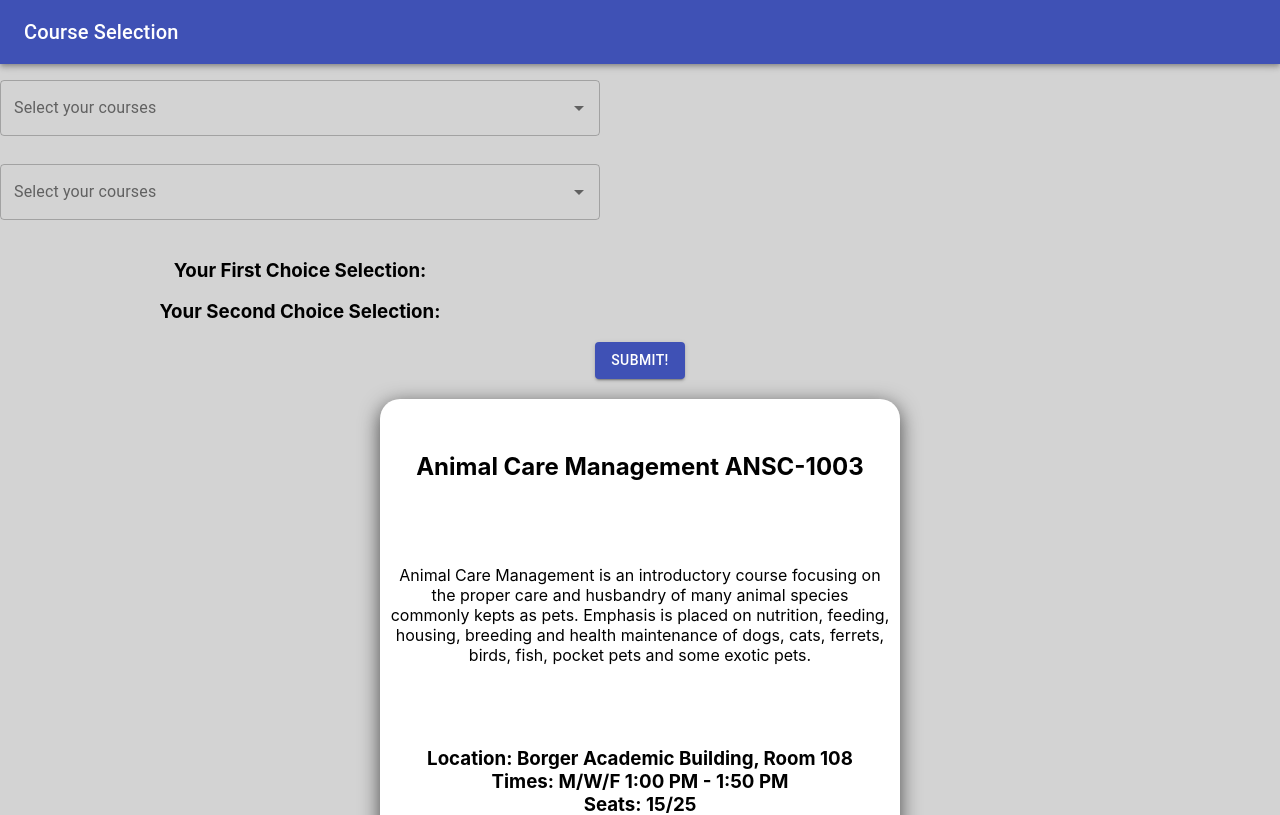
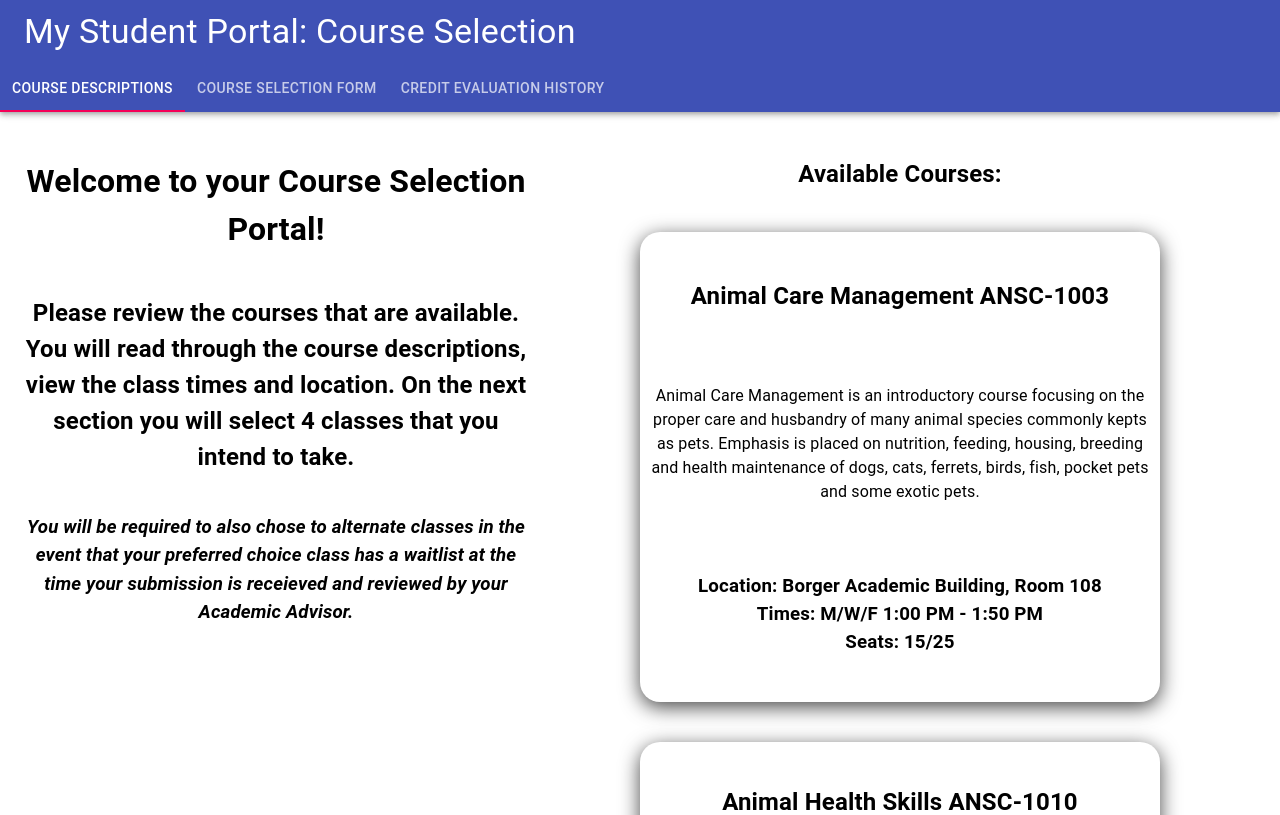
Before and after one commit to saiken86807/course-selector-app, a React (Create React App) app: page / in a window 1280 px wide. Shown: the top 815 px of the page. Built offline with nearby package versions, Linux system fonts and the light colour scheme.

Commit message:
Removed AppBar to Layout File & cleaned up file

```diff
--- a/src/App.js
+++ b/src/App.js
@@ -6,20 +6,12 @@
 import Typography from '@material-ui/core/Typography';
 import AppBar from '@material-ui/core/AppBar';
 import CourseSelectionForm from './Form Components/CourseSelectionForm';
+import Layout from './PageLayout/Layout';
 
 function App() {
 	return (
 		<div className="App">
-			<AppBar title="Enter your selected courses" position="static">
-				<Toolbar>
-					<Typography variant="h6">Course Selection</Typography>
-				</Toolbar>
-			</AppBar>
-
-			<CourseProvider>
-				<CourseSelectionForm className="CourseSelection" />
-				<CourseList className="CourseList" />
-			</CourseProvider>
+			<Layout />
 		</div>
 	);
 }
```
